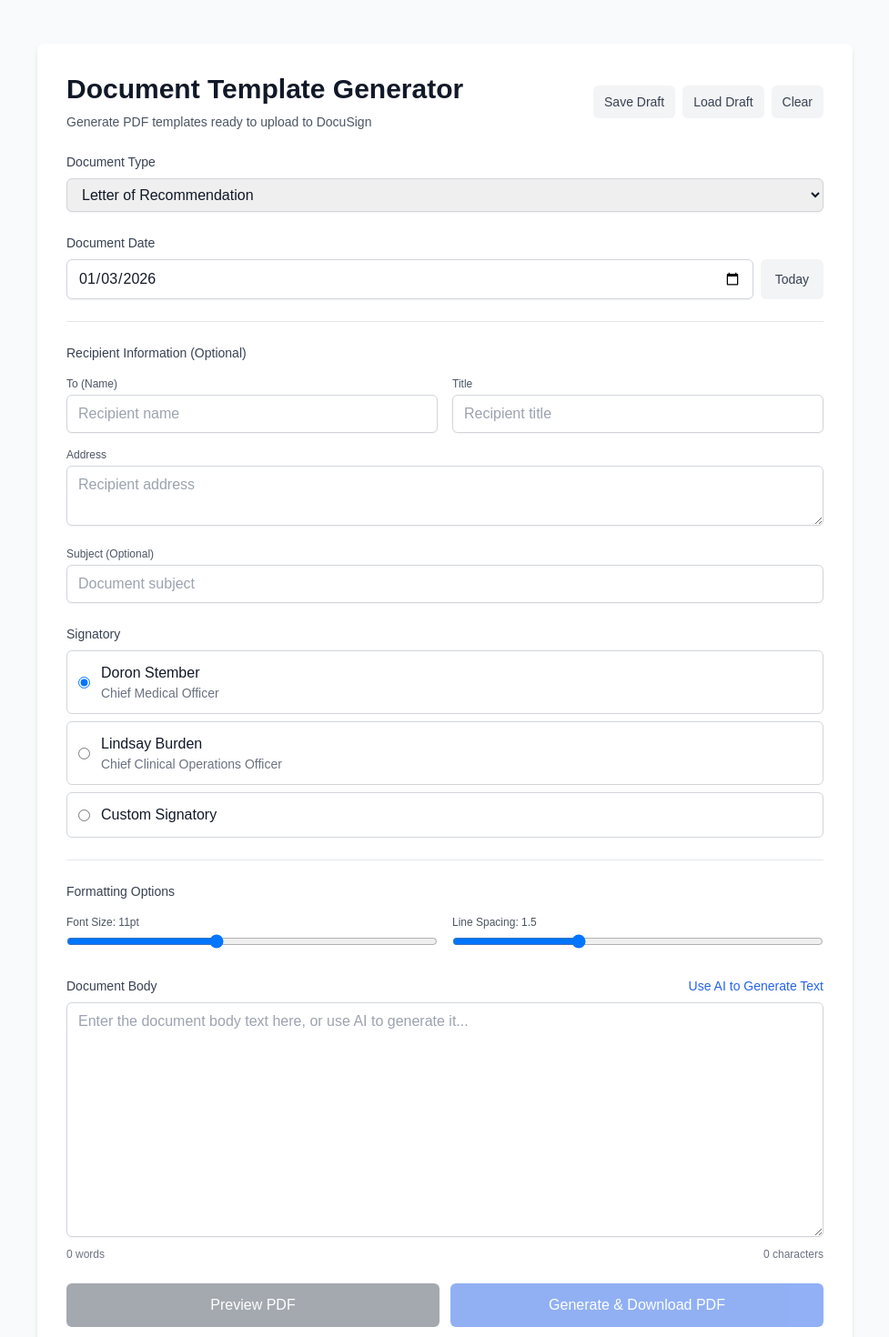
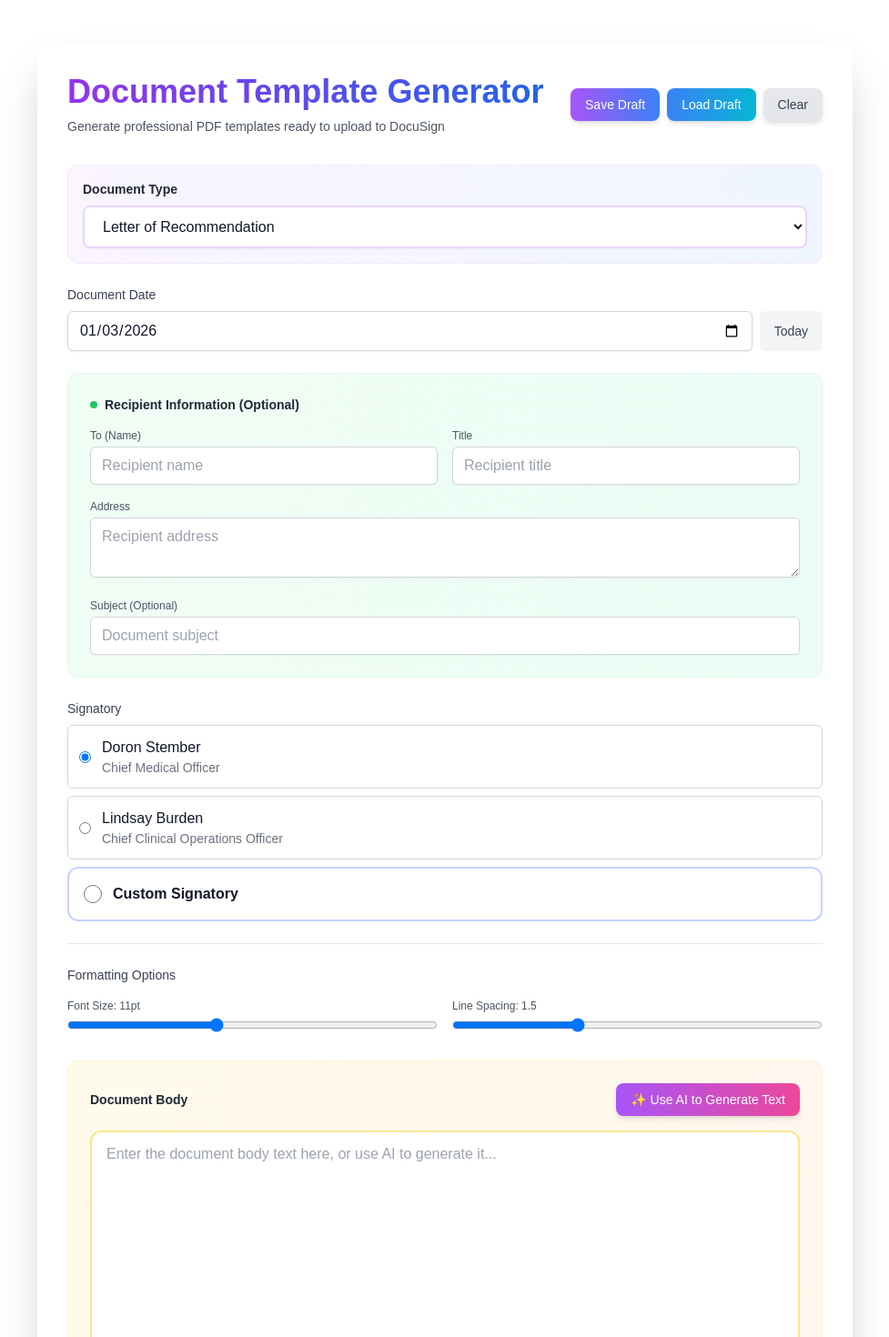
Before and after one commit to draphael123/docusign, a Next.js app: page / in a window 1280 px wide. Shown: the top 1470 px of the page at 91% size, without its empty margins (151-1128 px from the left). Built offline with nearby package versions, Linux system fonts and the light colour scheme.

Commit message:
Enhance website visual design with gradients, modern styling, and improved UI elements

```diff
--- a/src/app/page.tsx
+++ b/src/app/page.tsx
@@ -368,34 +368,34 @@ export default function Home() {
   return (
     <>
       <Toaster position="top-right" />
-      <div className="min-h-screen bg-gray-50 py-6 sm:py-12 px-4 sm:px-6 lg:px-8">
+      <div className="min-h-screen py-6 sm:py-12 px-4 sm:px-6 lg:px-8">
         <div className="max-w-4xl mx-auto">
-          <div className="bg-white shadow-md rounded-lg p-6 sm:p-8">
-            <div className="flex flex-col sm:flex-row sm:items-center sm:justify-between mb-6">
-              <div>
-                <h1 className="text-2xl sm:text-3xl font-bold text-gray-900 mb-2">
+          <div className="bg-white shadow-2xl rounded-2xl p-6 sm:p-8 backdrop-blur-sm border border-white/20">
+            <div className="flex flex-col sm:flex-row sm:items-center sm:justify-between mb-8">
+              <div className="mb-4 sm:mb-0">
+                <h1 className="text-3xl sm:text-4xl font-bold bg-gradient-to-r from-purple-600 to-blue-600 bg-clip-text text-transparent mb-2">
                   Document Template Generator
                 </h1>
-                <p className="text-sm text-gray-600">
-                  Generate PDF templates ready to upload to DocuSign
+                <p className="text-sm text-gray-600 font-medium">
+                  Generate professional PDF templates ready to upload to DocuSign
                 </p>
               </div>
               <div className="mt-4 sm:mt-0 flex gap-2">
                 <button
                   onClick={handleSaveDraft}
-                  className="px-3 py-2 text-sm bg-gray-100 text-gray-700 rounded-md hover:bg-gray-200"
+                  className="px-4 py-2 text-sm bg-gradient-to-r from-purple-500 to-blue-500 text-white rounded-lg hover:from-purple-600 hover:to-blue-600 shadow-md hover:shadow-lg transform hover:-translate-y-0.5 font-medium"
                 >
                   Save Draft
                 </button>
                 <button
                   onClick={handleLoadDraft}
-                  className="px-3 py-2 text-sm bg-gray-100 text-gray-700 rounded-md hover:bg-gray-200"
+                  className="px-4 py-2 text-sm bg-gradient-to-r from-blue-500 to-cyan-500 text-white rounded-lg hover:from-blue-600 hover:to-cyan-600 shadow-md hover:shadow-lg transform hover:-translate-y-0.5 font-medium"
                 >
                   Load Draft
                 </button>
                 <button
                   onClick={handleClearDraft}
-                  className="px-3 py-2 text-sm bg-gray-100 text-gray-700 rounded-md hover:bg-gray-200"
+                  className="px-4 py-2 text-sm bg-gray-200 text-gray-700 rounded-lg hover:bg-gray-300 shadow-md hover:shadow-lg transform hover:-translate-y-0.5 font-medium"
                 >
                   Clear
                 </button>
@@ -404,10 +404,10 @@ export default function Home() {
 
             <div className="space-y-6">
               {/* Document Type Dropdown */}
-              <div>
+              <div className="bg-gradient-to-r from-purple-50 to-blue-50 p-4 rounded-xl border border-purple-100">
                 <label
                   htmlFor="documentType"
-                  className="block text-sm font-medium text-gray-700 mb-2"
+                  className="block text-sm font-semibold text-gray-800 mb-2"
                 >
                   Document Type
                 </label>
@@ -415,7 +415,7 @@ export default function Home() {
                   id="documentType"
                   value={documentType}
                   onChange={(e) => setDocumentType(e.target.value)}
-                  className="w-full px-3 py-2 border border-gray-300 rounded-md shadow-sm focus:outline-none focus:ring-2 focus:ring-blue-500 focus:border-blue-500"
+                  className="w-full px-4 py-3 border-2 border-purple-200 rounded-lg shadow-sm focus:outline-none focus:ring-2 focus:ring-purple-500 focus:border-purple-500 bg-white font-medium text-gray-800 hover:border-purple-300"
                 >
                   {documentTypes.map((type) => (
                     <option key={type} value={type}>
@@ -452,8 +452,11 @@ export default function Home() {
               </div>
 
               {/* Recipient Information */}
-              <div className="border-t pt-6">
-                <h3 className="text-sm font-medium text-gray-700 mb-4">Recipient Information (Optional)</h3>
+              <div className="bg-gradient-to-r from-green-50 to-emerald-50 p-6 rounded-xl border border-green-100">
+                <h3 className="text-sm font-semibold text-gray-800 mb-4 flex items-center gap-2">
+                  <span className="w-2 h-2 bg-green-500 rounded-full"></span>
+                  Recipient Information (Optional)
+                </h3>
                 <div className="grid grid-cols-1 sm:grid-cols-2 gap-4">
                   <div>
                     <label
@@ -554,16 +557,16 @@ export default function Home() {
                       </div>
                     </label>
                   ))}
-                  <label className="flex items-center p-3 border border-gray-300 rounded-md hover:bg-gray-50 cursor-pointer">
+                  <label className="flex items-center p-4 border-2 border-indigo-200 rounded-xl hover:bg-white hover:border-indigo-400 hover:shadow-md cursor-pointer transition-all duration-200 bg-white/50">
                     <input
                       type="radio"
                       name="signatory"
                       checked={useCustomSignatory}
                       onChange={() => setUseCustomSignatory(true)}
-                      className="mr-3"
+                      className="mr-3 w-5 h-5 text-indigo-600 focus:ring-indigo-500"
                     />
                     <div className="flex-1">
-                      <div className="font-medium text-gray-900">Custom Signatory</div>
+                      <div className="font-semibold text-gray-900">Custom Signatory</div>
                       {useCustomSignatory && (
                         <div className="mt-2 grid grid-cols-1 sm:grid-cols-2 gap-2">
                           <input
@@ -630,22 +633,22 @@ export default function Home() {
               </div>
 
               {/* AI Text Generation Option */}
-              <div>
-                <div className="flex items-center justify-between mb-2">
-                  <label className="block text-sm font-medium text-gray-700">
+              <div className="bg-gradient-to-r from-amber-50 to-orange-50 p-6 rounded-xl border border-amber-100">
+                <div className="flex items-center justify-between mb-4">
+                  <label className="block text-sm font-semibold text-gray-800">
                     Document Body
                   </label>
                   <button
                     type="button"
                     onClick={() => setShowAiOption(!showAiOption)}
-                    className="text-sm text-blue-600 hover:text-blue-700 font-medium"
+                    className="text-sm bg-gradient-to-r from-purple-500 to-pink-500 text-white px-4 py-2 rounded-lg hover:from-purple-600 hover:to-pink-600 shadow-md hover:shadow-lg transform hover:-translate-y-0.5 font-medium transition-all"
                   >
-                    {showAiOption ? "Hide AI Generator" : "Use AI to Generate Text"}
+                    {showAiOption ? "Hide AI Generator" : "✨ Use AI to Generate Text"}
                   </button>
                 </div>
 
                 {showAiOption ? (
-                  <div className="space-y-3 mb-3 p-4 bg-blue-50 rounded-md">
+                  <div className="space-y-3 mb-4 p-5 bg-gradient-to-r from-purple-100 to-pink-100 rounded-xl border-2 border-purple-200 shadow-inner">
                     <div>
                       <label
                         htmlFor="aiPrompt"
@@ -667,9 +670,9 @@ export default function Home() {
                         type="button"
                         onClick={() => handleGenerateText("generate")}
                         disabled={isGeneratingText || !aiPrompt.trim()}
-                        className="flex-1 min-w-[120px] bg-green-600 text-white py-2 px-4 rounded-md font-medium hover:bg-green-700 focus:outline-none focus:ring-2 focus:ring-green-500 focus:ring-offset-2 disabled:opacity-50 disabled:cursor-not-allowed"
+                        className="flex-1 min-w-[120px] bg-gradient-to-r from-green-500 to-emerald-500 text-white py-2 px-4 rounded-lg font-medium hover:from-green-600 hover:to-emerald-600 focus:outline-none focus:ring-2 focus:ring-green-500 focus:ring-offset-2 disabled:opacity-50 disabled:cursor-not-allowed shadow-md hover:shadow-lg transform hover:-translate-y-0.5 transition-all"
                       >
-                        {isGeneratingText ? "Generating..." : "Generate Text"}
+                        {isGeneratingText ? "Generating..." : "✨ Generate Text"}
                       </button>
                       {bodyText && (
                         <>
@@ -677,17 +680,17 @@ export default function Home() {
                             type="button"
                             onClick={() => handleGenerateText("regenerate")}
                             disabled={isGeneratingText}
-                            className="flex-1 min-w-[120px] bg-green-500 text-white py-2 px-4 rounded-md font-medium hover:bg-green-600 focus:outline-none focus:ring-2 focus:ring-green-500 focus:ring-offset-2 disabled:opacity-50 disabled:cursor-not-allowed"
+                            className="flex-1 min-w-[120px] bg-gradient-to-r from-blue-500 to-cyan-500 text-white py-2 px-4 rounded-lg font-medium hover:from-blue-600 hover:to-cyan-600 focus:outline-none focus:ring-2 focus:ring-blue-500 focus:ring-offset-2 disabled:opacity-50 disabled:cursor-not-allowed shadow-md hover:shadow-lg transform hover:-translate-y-0.5 transition-all"
                           >
-                            {isGeneratingText ? "Regenerating..." : "Regenerate"}
+                            {isGeneratingText ? "Regenerating..." : "🔄 Regenerate"}
                           </button>
                           <button
                             type="button"
                             onClick={() => handleGenerateText("improve")}
                             disabled={isGeneratingText}
-                            className="flex-1 min-w-[120px] bg-green-500 text-white py-2 px-4 rounded-md font-medium hover:bg-green-600 focus:outline-none focus:ring-2 focus:ring-green-500 focus:ring-offset-2 disabled:opacity-50 disabled:cursor-not-allowed"
+                            className="flex-1 min-w-[120px] bg-gradient-to-r from-purple-500 to-pink-500 text-white py-2 px-4 rounded-lg font-medium hover:from-purple-600 hover:to-pink-600 focus:outline-none focus:ring-2 focus:ring-purple-500 focus:ring-offset-2 disabled:opacity-50 disabled:cursor-not-allowed shadow-md hover:shadow-lg transform hover:-translate-y-0.5 transition-all"
                           >
-                            {isGeneratingText ? "Improving..." : "Improve Text"}
+                            {isGeneratingText ? "Improving..." : "✨ Improve Text"}
                           </button>
                         </>
                       )}
@@ -700,30 +703,30 @@ export default function Home() {
                 value={bodyText}
                 onChange={(e) => setBodyText(e.target.value)}
                 rows={10}
-                  className="w-full px-3 py-2 border border-gray-300 rounded-md shadow-sm focus:outline-none focus:ring-2 focus:ring-blue-500 focus:border-blue-500"
+                className="w-full px-4 py-3 border-2 border-amber-200 rounded-xl shadow-sm focus:outline-none focus:ring-2 focus:ring-amber-500 focus:border-amber-500 bg-white font-medium text-gray-800 hover:border-amber-300 resize-y"
                 placeholder="Enter the document body text here, or use AI to generate it..."
               />
-                <div className="mt-1 flex justify-between text-xs text-gray-500">
-                  <span>{wordCount} words</span>
-                  <span>{characterCount} characters</span>
+                <div className="mt-2 flex justify-between text-xs font-semibold text-gray-600 bg-white/50 px-3 py-2 rounded-lg">
+                  <span className="flex items-center gap-1">📝 {wordCount} words</span>
+                  <span className="flex items-center gap-1">🔤 {characterCount} characters</span>
                 </div>
               </div>
 
               {/* Action Buttons */}
-              <div className="flex flex-col sm:flex-row gap-3">
+              <div className="flex flex-col sm:flex-row gap-4 pt-4">
                 <button
                   onClick={handlePreviewPDF}
                   disabled={isGenerating || !bodyText.trim()}
-                  className="flex-1 bg-gray-600 text-white py-3 px-4 rounded-md font-medium hover:bg-gray-700 focus:outline-none focus:ring-2 focus:ring-gray-500 focus:ring-offset-2 disabled:opacity-50 disabled:cursor-not-allowed"
+                  className="flex-1 bg-gradient-to-r from-gray-600 to-gray-700 text-white py-4 px-6 rounded-xl font-semibold hover:from-gray-700 hover:to-gray-800 focus:outline-none focus:ring-2 focus:ring-gray-500 focus:ring-offset-2 disabled:opacity-50 disabled:cursor-not-allowed shadow-lg hover:shadow-xl transform hover:-translate-y-1 transition-all text-lg"
                 >
-                  {isGenerating ? "Generating..." : "Preview PDF"}
+                  {isGenerating ? "Generating..." : "👁️ Preview PDF"}
                 </button>
                 <button
                   onClick={handleGeneratePDF}
                   disabled={isGenerating || !bodyText.trim()}
-                  className="flex-1 bg-blue-600 text-white py-3 px-4 rounded-md font-medium hover:bg-blue-700 focus:outline-none focus:ring-2 focus:ring-blue-500 focus:ring-offset-2 disabled:opacity-50 disabled:cursor-not-allowed"
+                  className="flex-1 bg-gradient-to-r from-blue-600 via-purple-600 to-pink-600 text-white py-4 px-6 rounded-xl font-semibold hover:from-blue-700 hover:via-purple-700 hover:to-pink-700 focus:outline-none focus:ring-2 focus:ring-purple-500 focus:ring-offset-2 disabled:opacity-50 disabled:cursor-not-allowed shadow-lg hover:shadow-xl transform hover:-translate-y-1 transition-all text-lg"
                 >
-                  {isGenerating ? "Generating PDF..." : "Generate & Download PDF"}
+                  {isGenerating ? "Generating PDF..." : "📄 Generate & Download PDF"}
                 </button>
               </div>
             </div>
```
Lines whose indentation alone changed are shown as unchanged.
